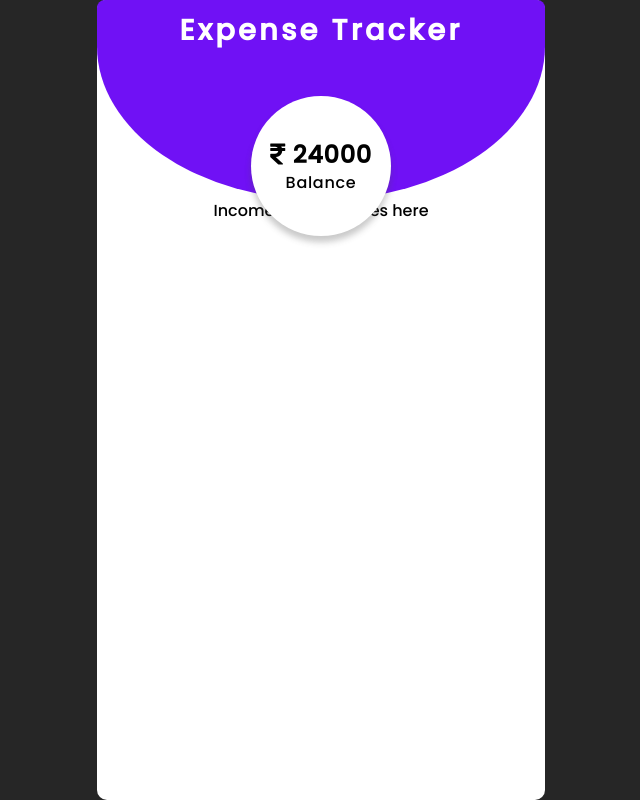
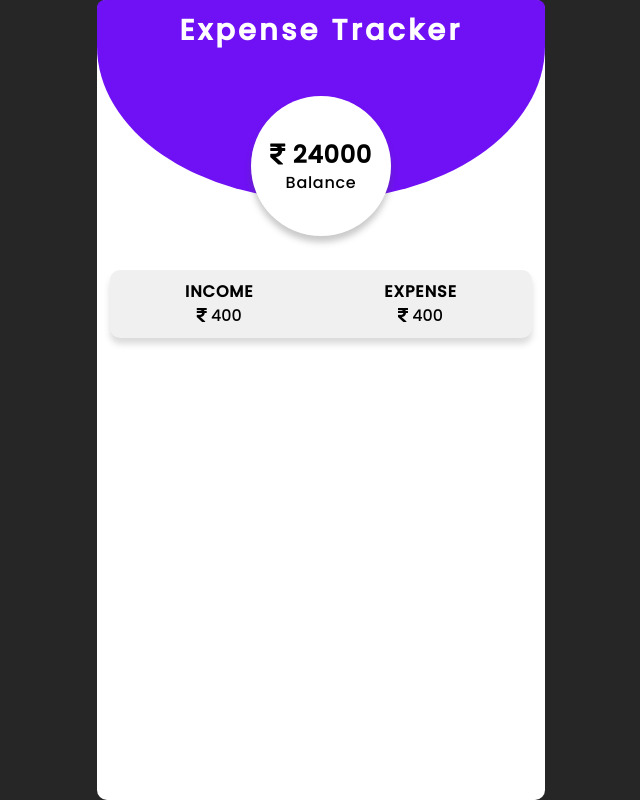
Before and after one commit to makdoom/expense-tracker, a React (Create React App) app: page / in a window 1280 px wide. Shown: the whole page, without its empty margins (319-959 px from the left). Built offline with nearby package versions, Linux system fonts and the light colour scheme.

Commit message:
income expense component completed ..git add .

```diff
--- a/src/components/IncomeExpense.js
+++ b/src/components/IncomeExpense.js
@@ -1,7 +1,20 @@
 import React from "react";
 
 const IncomeExpense = () => {
-  return <div className="tracker__inc__exp">Income Expense goes here</div>;
+  return (
+    <div className="tracker__inc__exp">
+      <div className="tracker__income">
+        <h4>Income</h4>
+        <i class="fas fa-rupee-sign"></i>
+        <span> 400</span>
+      </div>
+      <div className="tracker__expense">
+        <h4>Expense</h4>
+        <i class="fas fa-rupee-sign"></i>
+        <span> 400</span>
+      </div>
+    </div>
+  );
 };
 
 export default IncomeExpense;
--- a/src/components/css/Tracker.css
+++ b/src/components/css/Tracker.css
@@ -39,7 +39,6 @@
 }
 
 .tracker__balance {
-  /* border: 1px solid #000; */
   z-index: 2;
   position: absolute;
   top: 12%;
@@ -58,6 +57,24 @@
   box-shadow: 0 6px 6px rgba(77, 77, 77, 0.3);
 }
 
+.tracker__inc__exp {
+  box-shadow: 0 6px 6px rgba(77, 77, 77, 0.2);
+  margin: 4.4rem 0.8rem 0.8rem;
+  display: flex;
+  justify-content: space-around;
+  padding: 10px;
+  background: #f0f0f0;
+  align-items: center;
+  border-radius: 10px;
+  line-height: 1.5;
+}
+
+.tracker__inc__exp .tracker__income h4,
+.tracker__expense h4 {
+  letter-spacing: 0.9px;
+  text-transform: uppercase;
+}
+
 /* ########### Media Query For Mobile ################# */
 @media only screen and (max-width: 700px) {
   .tracker {
```
